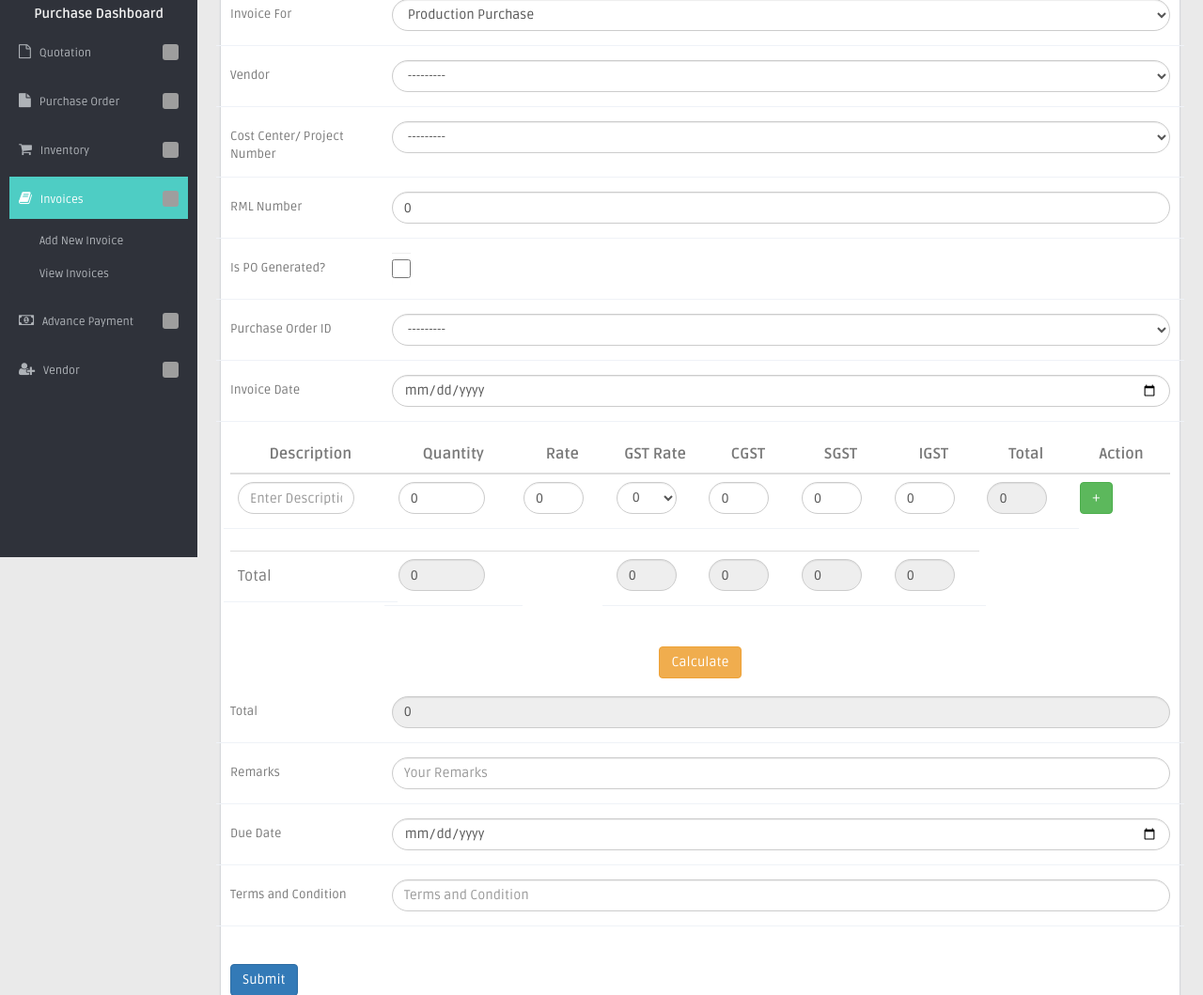
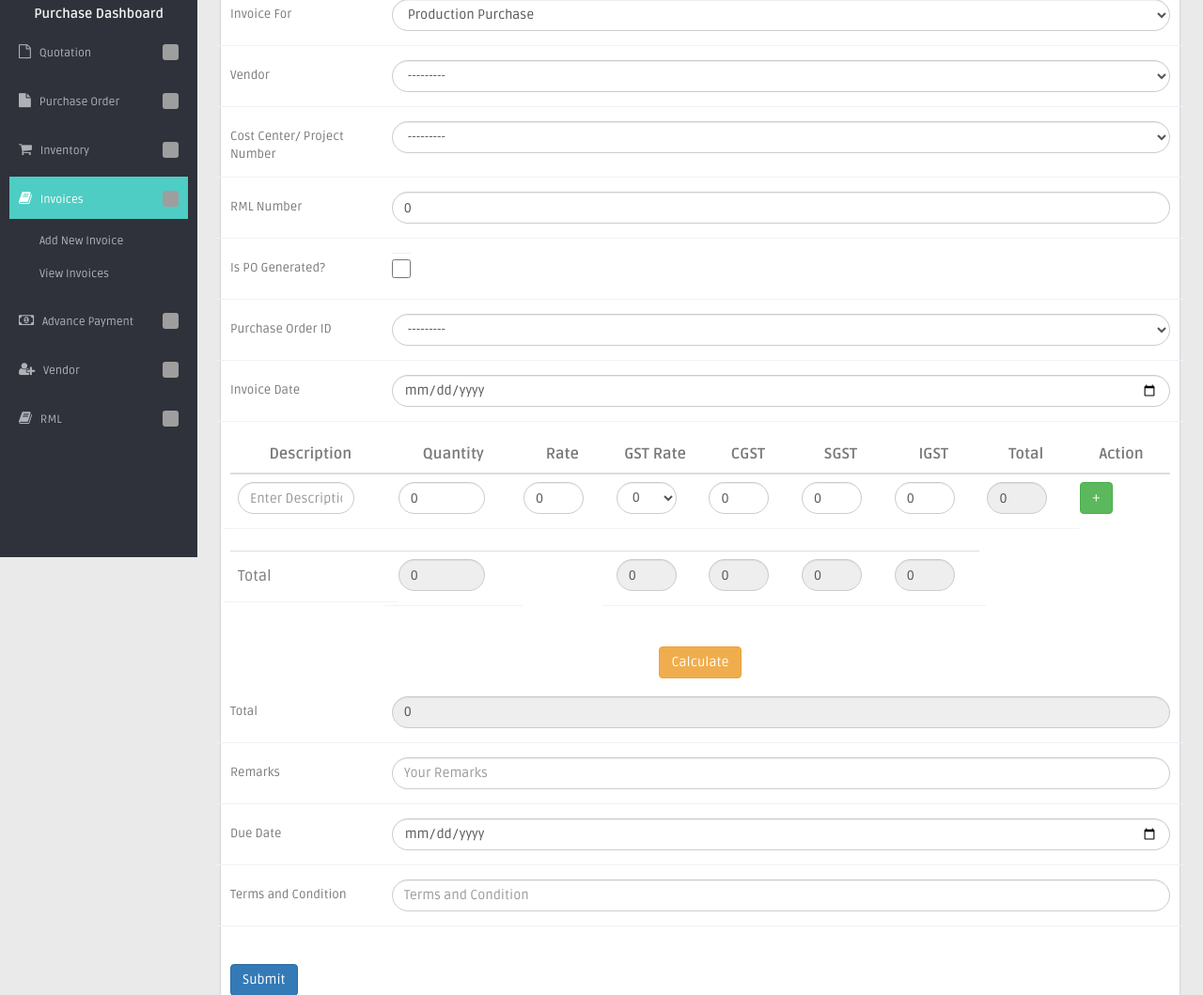
Before and after one commit to rajatjoshi2711/BudgetManagement, a Django app: page /new_invoice/ in a window 1280 px wide. Shown: the part 207-1266 px from the top of the page at 94% size. Run offline with Django 3.2, Linux system fonts and the light colour scheme; a user stored in the database is signed in; data comes from the database, SQL or seed files in the repository; some libraries are stand-ins or nearby versions; grey boxes are pictures that could not be loaded.

Commit message:
RML Update and View

```diff
--- a/templates/purchase_dashboard.html
+++ b/templates/purchase_dashboard.html
@@ -82,6 +82,18 @@
                     <li><a href="{% url 'view_vendor' %}">View Vendor </a></li>
                 </ul>
             </li>
+              <li class="sub-menu">
+                <a href="javascript:;"class= "{%block nav7%} {%endblock%}">
+                    <i class="fa fa-book" aria-hidden="true"></i>
+
+                    <span> RML</span>
+                </a>
+
+                <ul class="sub">
+                    <li><a href="{% url 'upload_rml' %}">Upload RML</a></li>
+                    <li><a href="{% url 'view_rml' %}">View RML </a></li>
+                </ul>
+            </li>
 
 
             <!--          <li>-->
```
